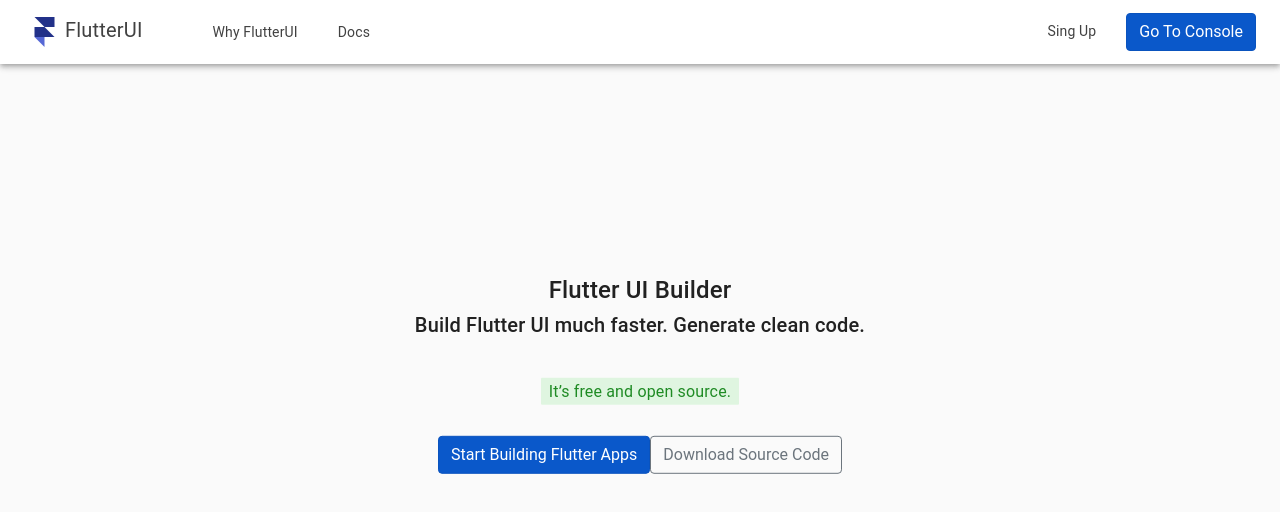
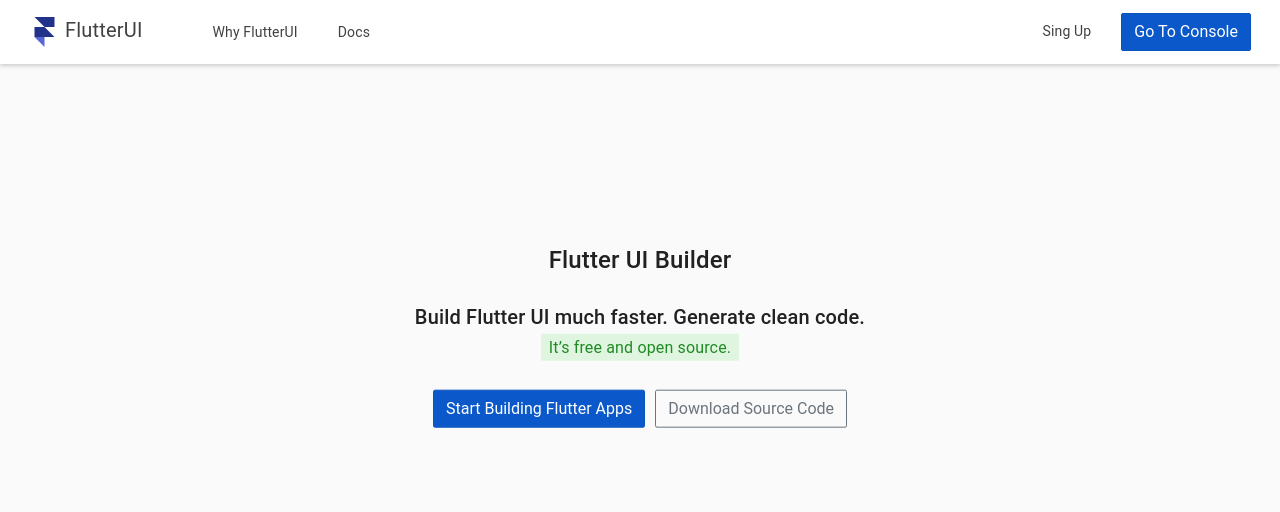
Before and after one commit to Sajad-AI/www.flutterui.io-homepage, a React (Create React App) app: page / in a window 1280 px wide. Shown: the top 512 px of the page. Built offline with nearby package versions, Linux system fonts and the light colour scheme.

Commit message:
main dashboard material design ing..

```diff
--- a/src/App.css
+++ b/src/App.css
@@ -3,9 +3,15 @@
   padding: 0;
 }
 
-nav {
-  box-shadow: 0 2px 4px 0 rgba(0, 0, 0, 0.2);
+.margin-left {
+  margin-left: auto;
 }
+
+.Appbar-shadow {
+  box-shadow: 0 2px 4px 0 rgba(0, 0, 0, 0.18) !important;
+}
+
+/* Home = Main dashboard*/
 
 .intro {
   display: inline-block;
@@ -13,15 +19,29 @@
   background-size: cover;
   text-align: center;
   transform: translateY(100%);
-  font-size: 50px;
 }
 
-.margin-left {
-  margin-left: auto;
+.intro .info-margin {
+  margin: 30px;
+}
+
+.intro .info-style {
+  display: inline;
+  font-size: 16px;
+  color: #1f8b24;
+  background: #c5f2c780;
+  border-radius: 1px;
+  padding: 4px 8px;
+}
+
+/* ------------------------------------ */
+
+.btn {
+  border-radius: 2px !important;
+  margin: 0px 5px;
 }
 
 .top-btn {
-  border-radius: 0;
   transition: none;
   margin-left: 30px;
 }
@@ -29,12 +49,3 @@
 .btn:focus {
   box-shadow: none !important;
 }
-
-.text {
-  display: inline;
-  font-size: 16px;
-  color: #1f8b24;
-  background: #c5f2c780;
-  border-radius: 1px;
-  padding: 4px 8px;
-}
--- a/src/components/Navigation.js
+++ b/src/components/Navigation.js
@@ -12,7 +12,6 @@
 
 const useStyles = makeStyles((theme) => ({
   header: {
-    boxShadow: "0 2px 4px 0 rgba(0, 0, 0, 0.2)",
     color: "#FFF",
   },
   logo: {
@@ -33,7 +32,7 @@
   const classes = useStyles();
 
   return (
-    <AppBar className="nav" position="static" color={classes.header}>
+    <AppBar className="Appbar-shadow" position="static" color={classes.header}>
       <CssBaseline />
       <Toolbar>
         <Typography to="/" component={Link} className={classes.logo}>
@@ -44,7 +43,11 @@
           <Link to="/why" className={classes.link}>
             Why FlutterUI
           </Link>
-          <Link to="/dosc" className={classes.link}>
+          <Link
+            to="/Docs"
+            onChange="https://docs.flutterui.io"
+            className={classes.link}
+          >
             Docs
           </Link>
         </div>
--- a/src/pages/Home.js
+++ b/src/pages/Home.js
@@ -5,8 +5,10 @@
   return (
     <div className="intro">
       <h4>Flutter UI Builder</h4>
-      <h5>Build Flutter UI much faster. Generate clean code.</h5>
-      <p className="text"> It’s free and open source.</p>
+      <div className="info-margin">
+        <h5>Build Flutter UI much faster. Generate clean code.</h5>
+        <p className="info-style"> It’s free and open source.</p>
+      </div>
       <div>
         <Button className="btn active">Start Building Flutter Apps</Button>
         <Button variant="outline-secondary">Download Source Code</Button>
--- a/src/pages/Why.js
+++ b/src/pages/Why.js
@@ -1,6 +1,6 @@
 import React from "react";
 
-function Guide() {
+function Why() {
   return (
     <div className="intro">
       <h1>Why FlutterUI?</h1>
@@ -8,4 +8,4 @@
   );
 }
 
-export default Guide;
+export default Why;
```
